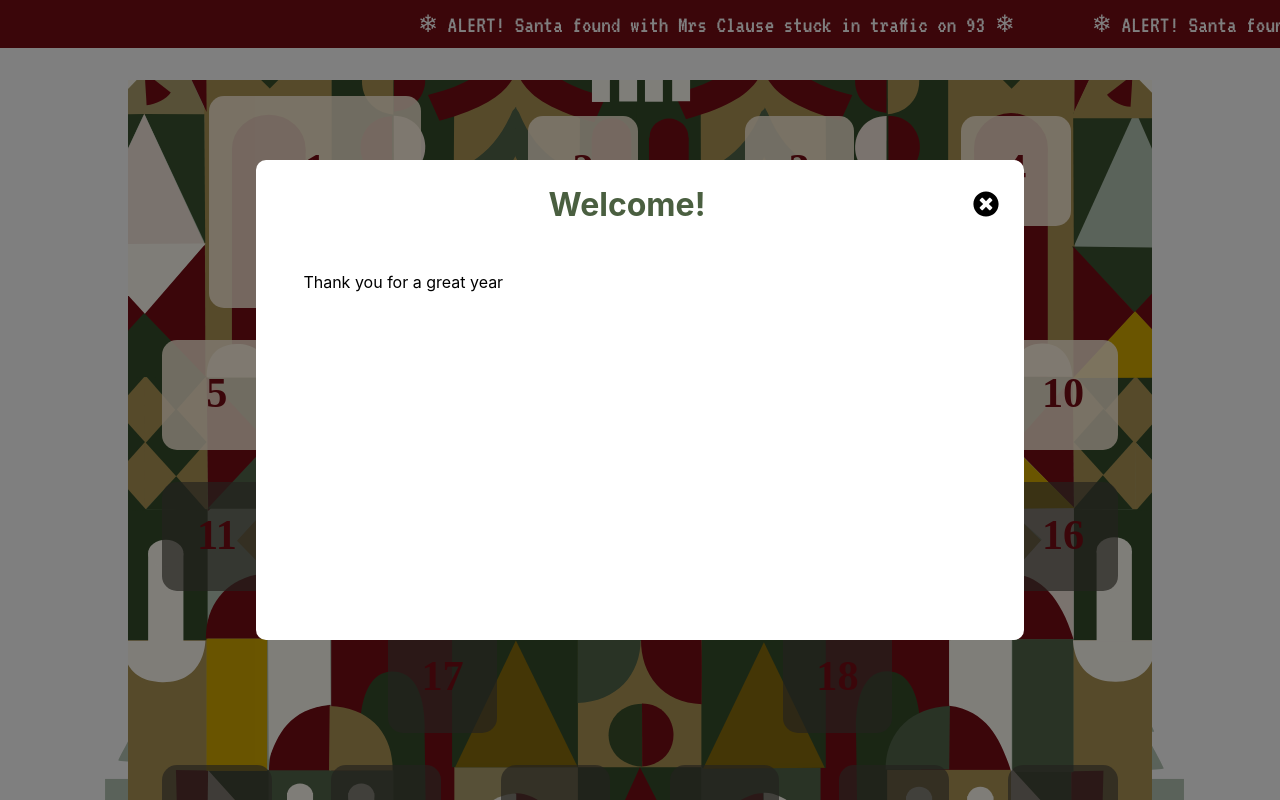
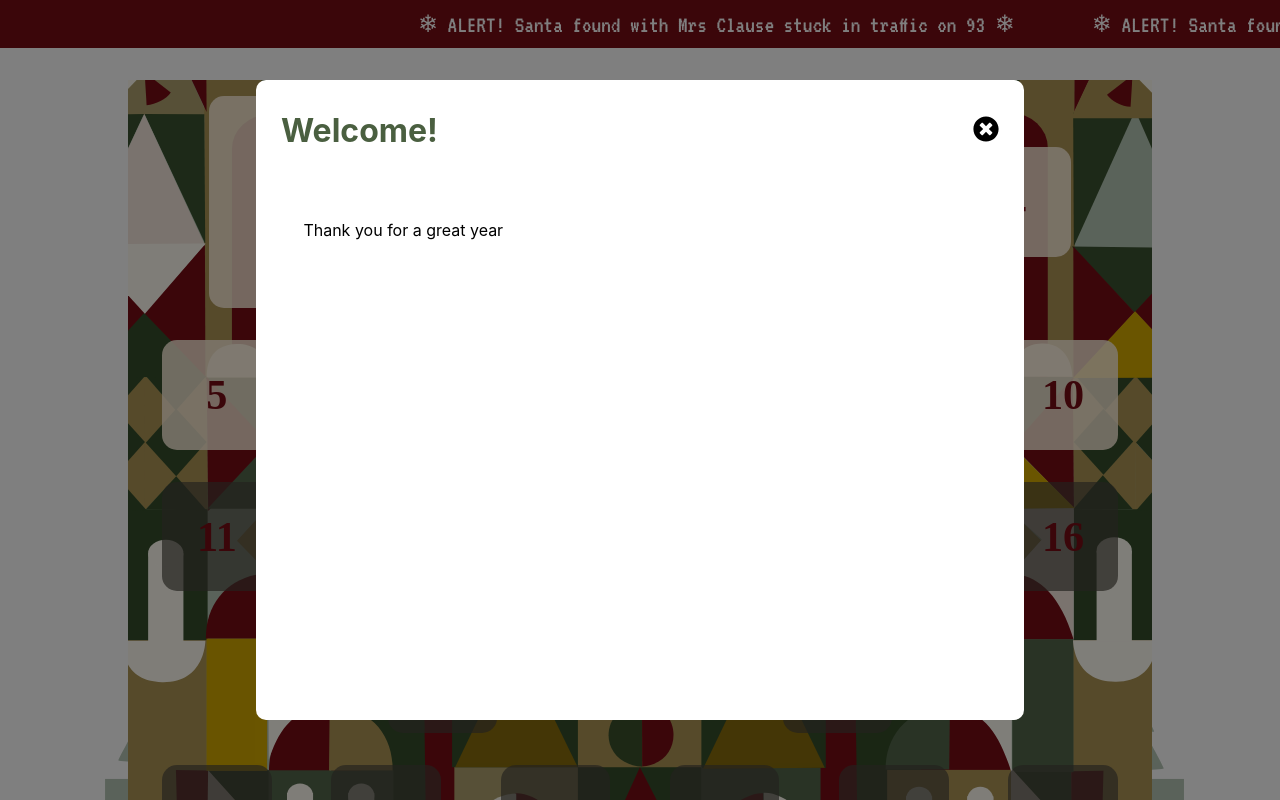
Before and after one commit to zplummer13/advent, a React (Create React App) app: page / in a window 1280 px wide. Shown: the top 800 px of the page. Built offline with nearby package versions, Linux system fonts and the light colour scheme; a web font is replaced by a local one.

Commit message:
Added submitter line and updated css

```diff
--- a/src/components/Box.scss
+++ b/src/components/Box.scss
@@ -14,14 +14,13 @@
   display: flex;
   justify-content: center;
   align-content: center;
+  align-items: center
 }
 
 .boxUnlocked {
   cursor: pointer;
 }
-h2 {
-  margin-top: 20%;
-}
+
 .boxLocked {
   color: rgba(71, 68, 61, 1);
   background-color: rgba(71, 68, 61, 0.671);
--- a/src/components/House.tsx
+++ b/src/components/House.tsx
@@ -22,6 +22,7 @@ export function House(props: HouseProps) {
           title={modalState.title ? modalState.title : "Day " + modalState.id}
           content={modalState.content ? modalState.content : []}
           type={modalState.type ? modalState.type : []}
+          submitter={modalState.submitter ? modalState.submitter : ""}
           onModalClose={() => setModalState(undefined)}
         />
       )}
--- a/src/components/Modal.scss
+++ b/src/components/Modal.scss
@@ -19,8 +19,8 @@
   padding: 10px;
   left: 20%;
   right: 20%;
-  top: 20%;
-  bottom: 20%;
+  top: 10%;
+  bottom: 10%;
   margin: auto;
   background: white;
 }
@@ -46,11 +46,11 @@
 }
 
 .row h1 {
-  margin: auto;
+  // margin: auto;
 }
 
 .row {
-  align-items: center;
+  align-items: baseline;
   justify-content: space-between;
   display: flex;
   flex-direction: row;
@@ -58,9 +58,16 @@
 }
 
 .header {
-  padding-top: 2%;
   padding-left: 2%;
   padding-right: 2%;
+}
+
+.title {
+  font-size: xx-large;
+}
+
+.submitter {
+  text-align: left;
 }
 
 .body {
@@ -75,7 +82,7 @@
   margin: auto;
 }
 .video {
-  width: 500px;
-  height: 400px;
+  width: 600px;
+  height: 500px;
   margin: auto;
 }
--- a/src/components/Modal.tsx
+++ b/src/components/Modal.tsx
@@ -6,6 +6,7 @@ type ModalProps = {
   title: string;
   content: string[];
   type: string[];
+  submitter?: string;
   onModalClose: React.MouseEventHandler<HTMLElement>;
 };
 export function Modal(props: ModalProps) {
@@ -44,7 +45,12 @@ export function Modal(props: ModalProps) {
       <div className="modal">
         <div className="header">
           <div className="row">
-            <h1> {props.title}</h1>
+            <span>
+              <h1 className="title">{props.title}</h1>
+              {props.submitter &&
+                <h2 className="submitter">Submitted by: {props.submitter}</h2>
+              }
+            </span>
             <img
             className="exitIcon rotate"
             onClick={props.onModalClose}
--- a/src/data/Days.ts
+++ b/src/data/Days.ts
@@ -50,6 +50,7 @@ export const rows: Day[][] = [
       title: "Happy Last Night of Hannukah!",
       content: ["https://www.dailymail.co.uk/embed/video/1369595.html"],
       type: ["video"],
+      submitter: "Sarah Carroll"
     },
     { id: 7 },
     { id: 8 },
--- a/src/schema/day.ts
+++ b/src/schema/day.ts
@@ -4,6 +4,7 @@ interface Day {
   content?: string[];
   type?: string[];
   cssClasses?: string[];
+  submitter?: string;
 }
 
 export default Day;
```
